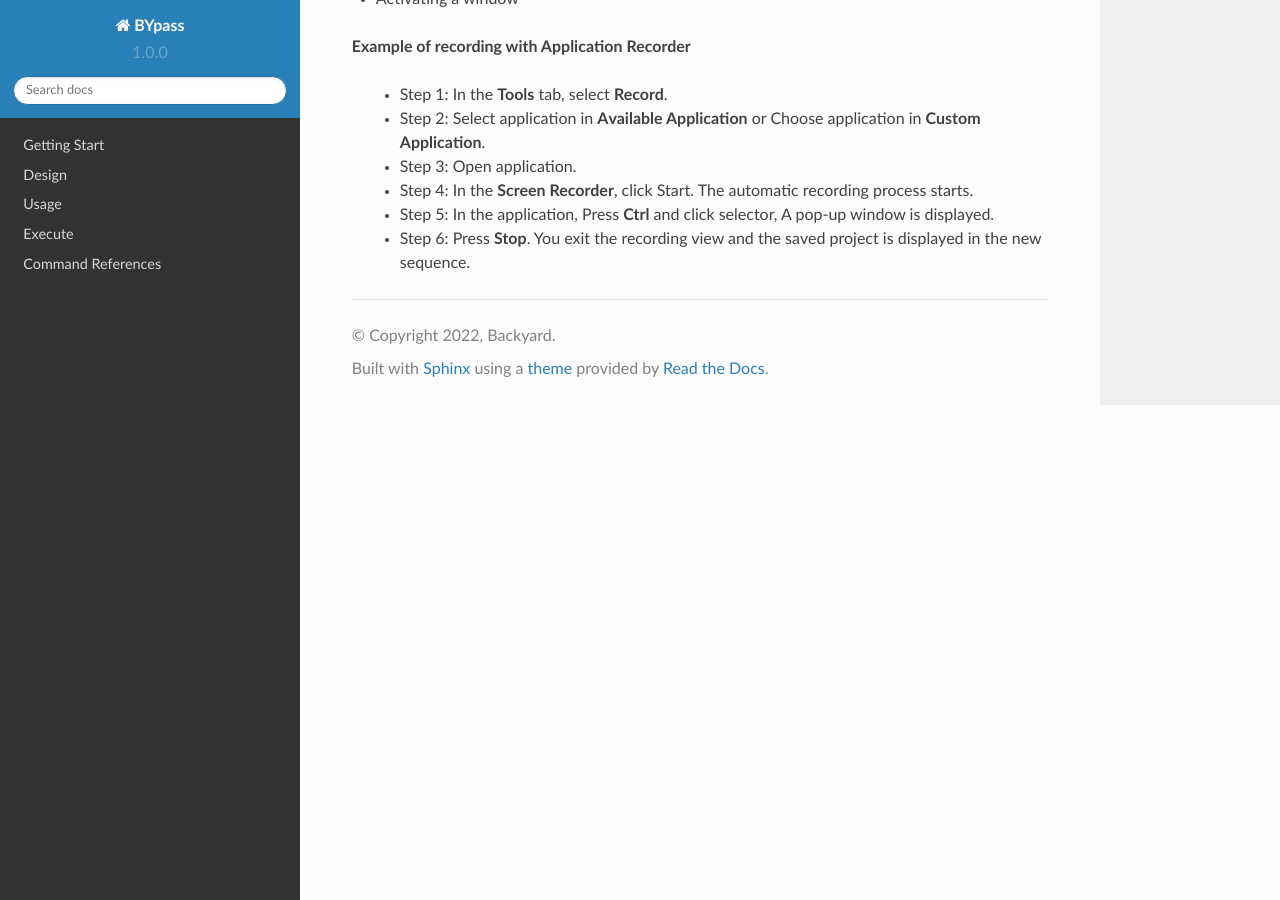
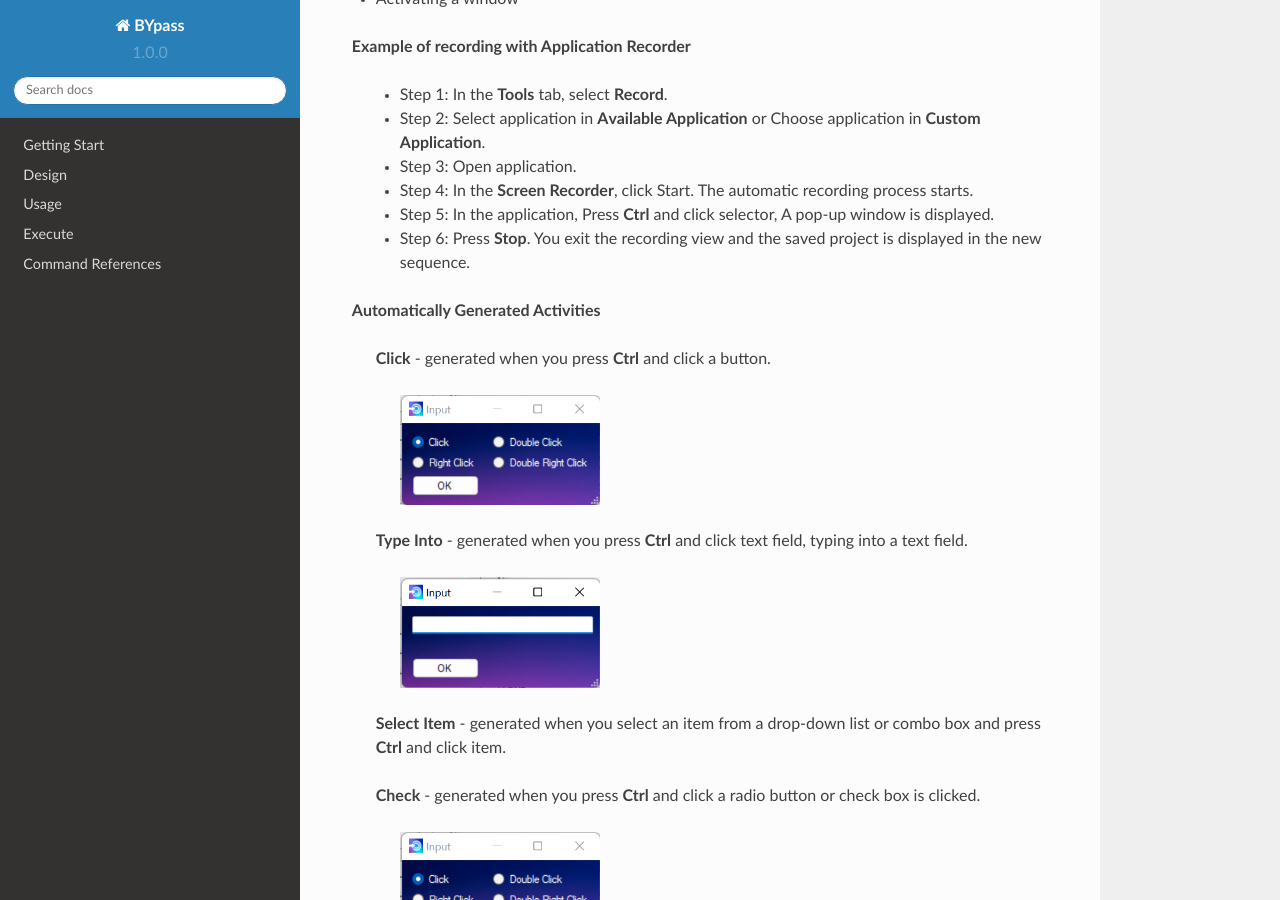
Before and after one commit to stupidmankind/BYpassDoc, a Sphinx documentation site: the page built from docs/source/recordingTool.rst, in a window 1280 px wide and 900 px high, scrolled down 905 px. Built offline with Sphinx 7.4.7 and the Read the Docs theme 2.0.0, drawn with Linux system fonts in a browser that asks for light colours.

Commit message:
Update recordingTool.rst
add description

```diff
--- a/docs/source/recordingTool.rst
+++ b/docs/source/recordingTool.rst
@@ -27,3 +27,25 @@ Manually record actions, such as:
   - Step 4: In the **Screen Recorder**, click Start. The automatic recording process starts.
   - Step 5: In the application, Press **Ctrl** and click selector, A pop-up window is displayed.
   - Step 6: Press **Stop**. You exit the recording view and the saved project is displayed in the new sequence.
+
+**Automatically Generated Activities**
+
+  **Click** - generated when you press **Ctrl** and click a button.
+
+        .. image:: images/Record_3.png
+          :width: 200
+          :alt: Click Recorder
+
+  **Type Into** - generated when you press **Ctrl** and click text field, typing into a text field.
+
+        .. image:: images/Record_2.png
+          :width: 200
+          :alt: Type Into Recorder
+
+  **Select Item** - generated when you select an item from a drop-down list or combo box and press **Ctrl** and click item.
+
+  **Check** - generated when you press **Ctrl** and click a radio button or check box is clicked.
+
+        .. image:: images/Record_3.png
+          :width: 200
+          :alt: Click Recorder
```
